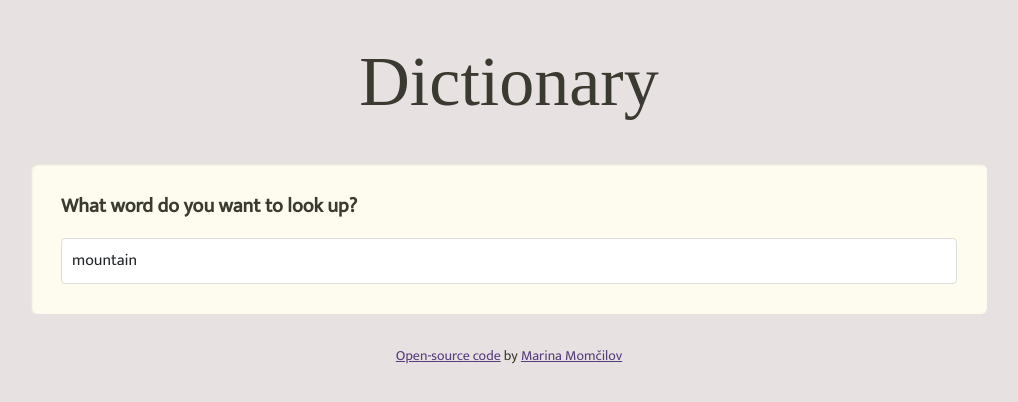
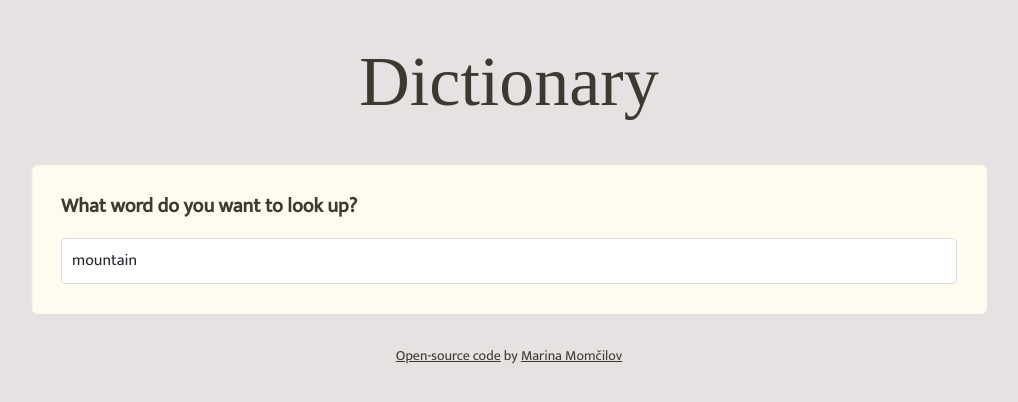
Before and after one commit to Uvacoder/reactjs-search-images-api, a React (Create React App) app: page / in a window 1280 px wide. Shown: the top 402 px of the page, without its empty margins (131-1149 px from the left). Built offline with nearby package versions, Linux system fonts and the light colour scheme; no server answers; a web font is replaced by a local one.

Commit message:
Update App.css

```diff
--- a/src/layouts/App.css
+++ b/src/layouts/App.css
@@ -18,5 +18,5 @@
 }
 
 .App a {
-  color: #563D7C;
+  color: #3b3a30;
 }
```
